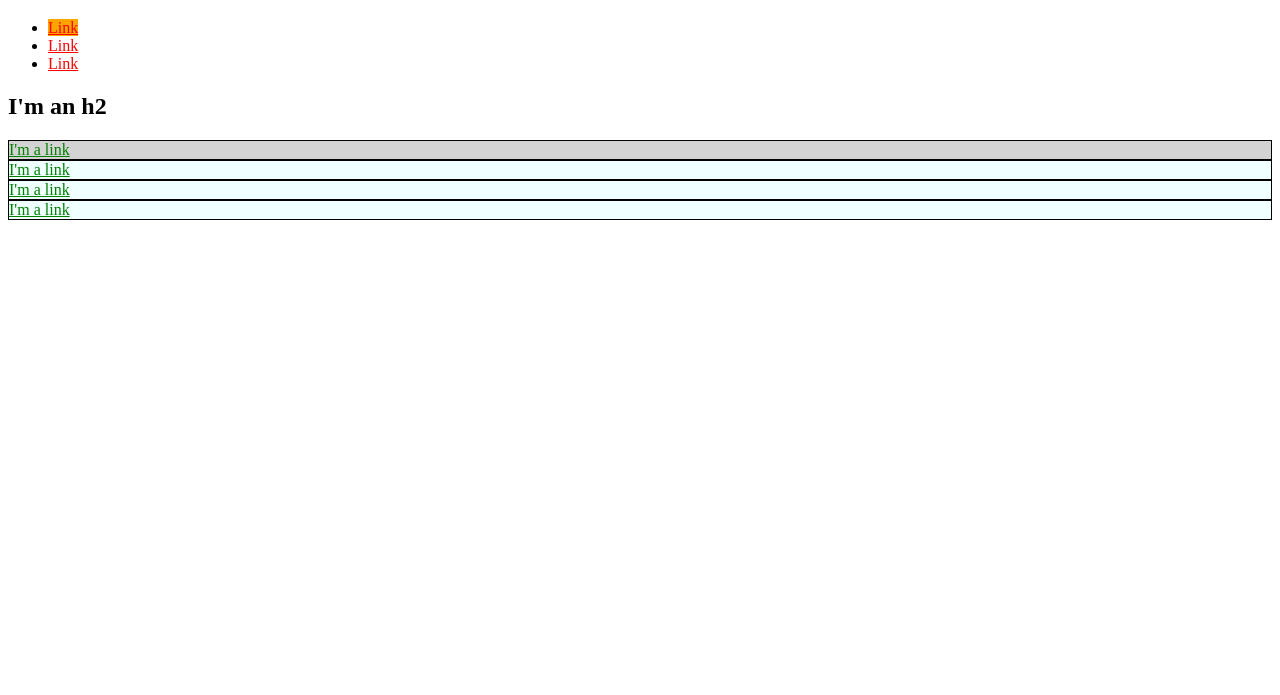
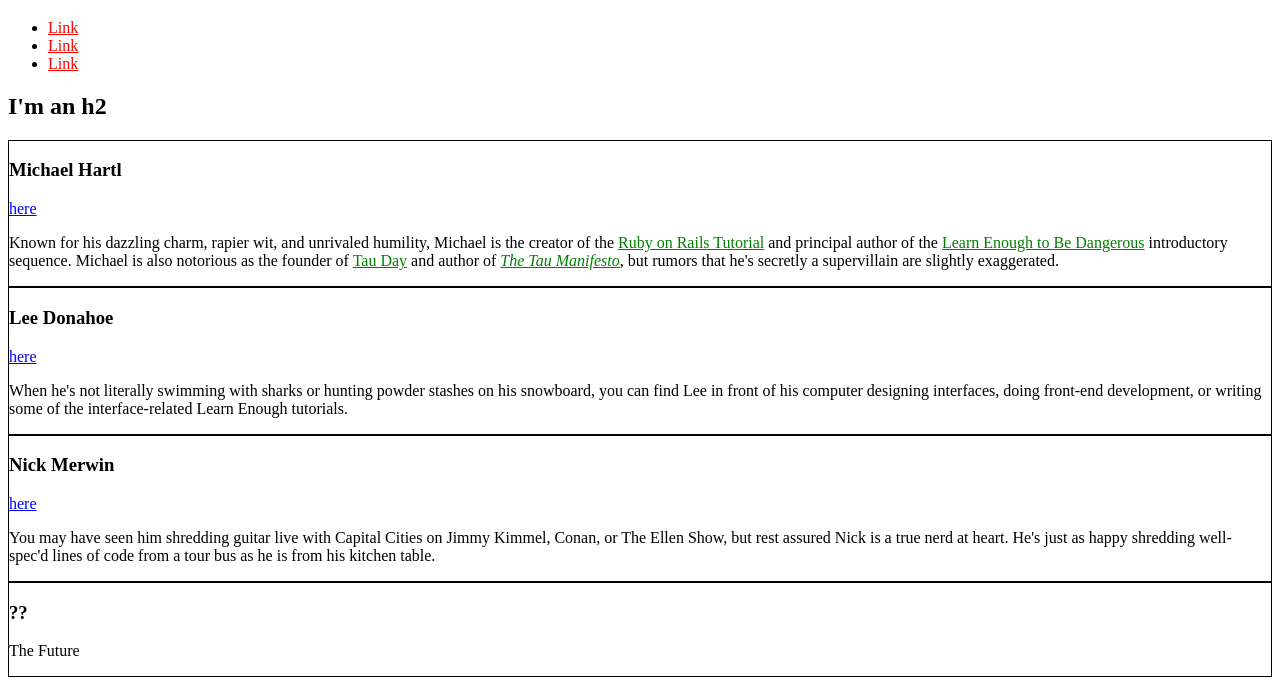
Before and after one commit to eworthington85/eworthington85, a plain HTML site: page index.html in a window 1280 px wide. Shown: the part 61-756 px from the top of the page. Drawn offline with Linux system fonts and the light colour scheme.

Commit message:
reconciled versions with tutorial

```diff
--- a/index.html
+++ b/index.html
@@ -4,23 +4,22 @@
     <title>Test Page: Don't Panic</title>
     <meta charset="utf-8">
     <style>
+      /* GLOBAL STYLES */
       a {
         color: red;
       }
-	#exec-bio {
-		background-color: lightgray;
+
+      /* SOCIAL STYLES */
+      .social-link {
+        color: blue;
       }
+
+      /* BIO STYLES */
       .bio-box {
         border: 1px solid black;
       }
-	.bio-box a {
+      .bio-copy a {
         color: green;
-	}
-	#orange-background {
-		background-color: orange;
-	}
-	#azure-background {
-		background-color: azure;
       }
     </style>
   </head>
@@ -28,7 +27,7 @@
     <h1>I'm an h1</h1>
     <ul>
       <li>
-        <a href="https://example.com/" id="orange-background">Link</a>
+        <a href="https://example.com/">Link</a>
       </li>
       <li>
         <a href="https://example.com/">Link</a>
@@ -38,17 +37,54 @@
       </li>
     </ul>
     <h2>I'm an h2</h2>
-    <div id="exec-bio" class="bio-box">
-      <a href="https://example.com/">I'm a link</a>
+    <div class="bio-box">
+      <h3>Michael Hartl</h3>
+      <a href="https://twitter.com/mhartl" class="social-link">here</a>
+      <div class="bio-copy">
+        <p>
+          Known for his dazzling charm, rapier wit, and unrivaled humility,
+          Michael is the creator of the
+          <a href="https://www.railstutorial.org/">Ruby on Rails
+          Tutorial</a> and principal author of the
+          <a href="https://learnenough.com/">
+          Learn Enough to Be Dangerous</a> introductory sequence. Michael
+          is also notorious as the founder of
+          <a href="http://tauday.com/">Tau Day</a> and author of
+          <a href="http://tauday.com/tau-manifesto"><em>The Tau
+          Manifesto</em></a>, but rumors that he's secretly a supervillain
+          are slightly exaggerated.
+        </p>
       </div>
-    <div class="bio-box" id="azure-background">
-      <a href="https://example.com/">I'm a link</a>
     </div>
-    <div class="bio-box" id="azure-background">
-      <a href="https://example.com/">I'm a link</a>
+    <div class="bio-box">
+      <h3>Lee Donahoe</h3>
+      <a href="https://twitter.com/leedonahoe" class="social-link">here</a>
+      <div class="bio-copy">
+        <p>
+          When he's not literally swimming with sharks or hunting powder
+          stashes on his snowboard, you can find Lee in front of his computer
+          designing interfaces, doing front-end development, or writing some of
+          the interface-related Learn Enough tutorials.
+        </p>
       </div>
-    <div class="bio-box" id="azure-background">
-      <a href="https://example.com/">I'm a link</a>
+    </div>
+    <div class="bio-box">
+      <h3>Nick Merwin</h3>
+      <a href="https://twitter.com/nickmerwin" class="social-link">here</a>
+      <div class="bio-copy">
+        <p>
+          You may have seen him shredding guitar live with Capital Cities on
+          Jimmy Kimmel, Conan, or The Ellen Show, but rest assured Nick is a
+          true nerd at heart. He's just as happy shredding well-spec'd lines
+          of code from a tour bus as he is from his kitchen table.
+        </p>
+      </div>
+    </div>
+    <div class="bio-box">
+      <h3>??</h3>
+      <p>
+        The Future
+      </p>
     </div>
   </body>
 </html>
```
Lines whose indentation alone changed are shown as unchanged.
